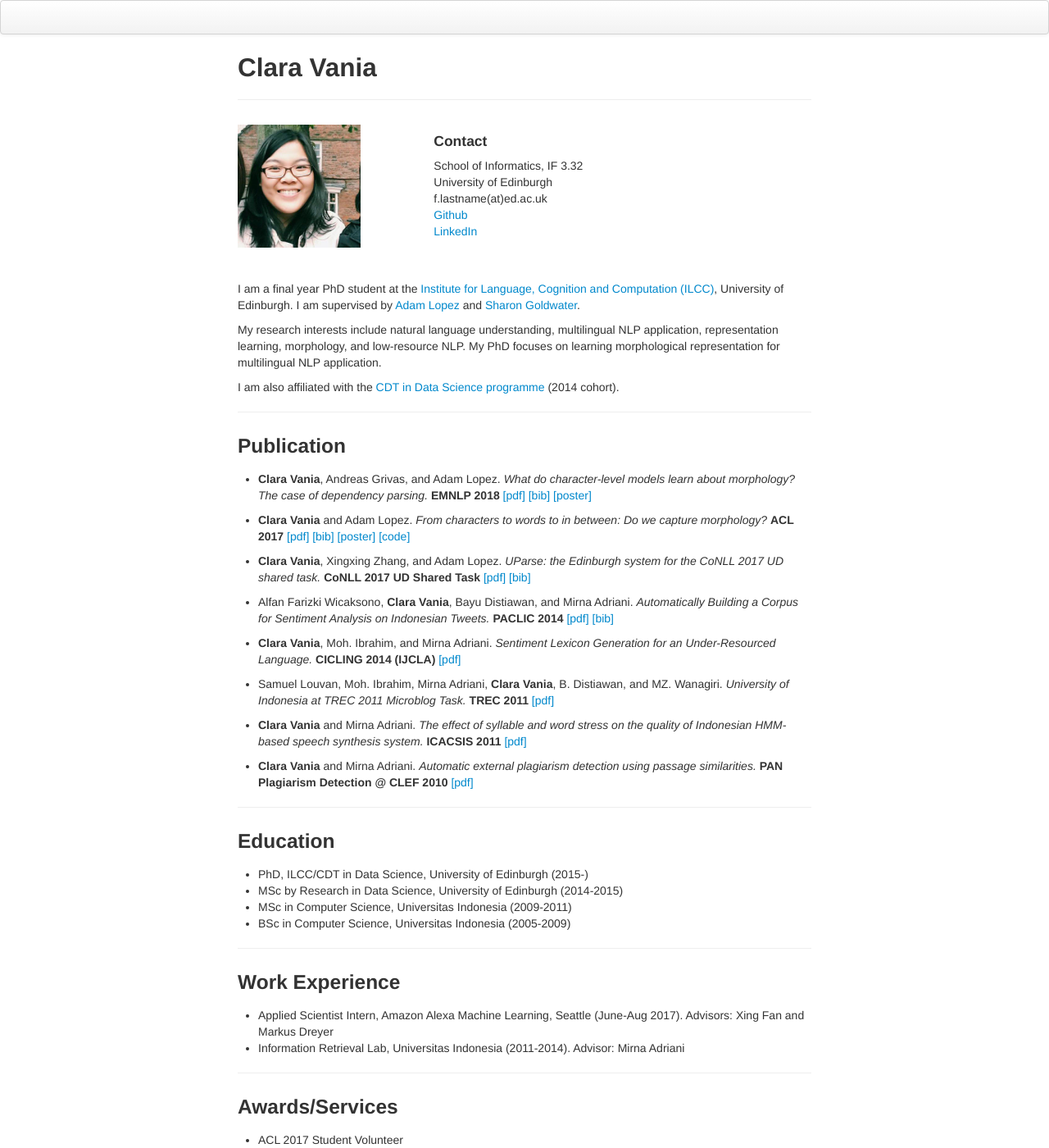
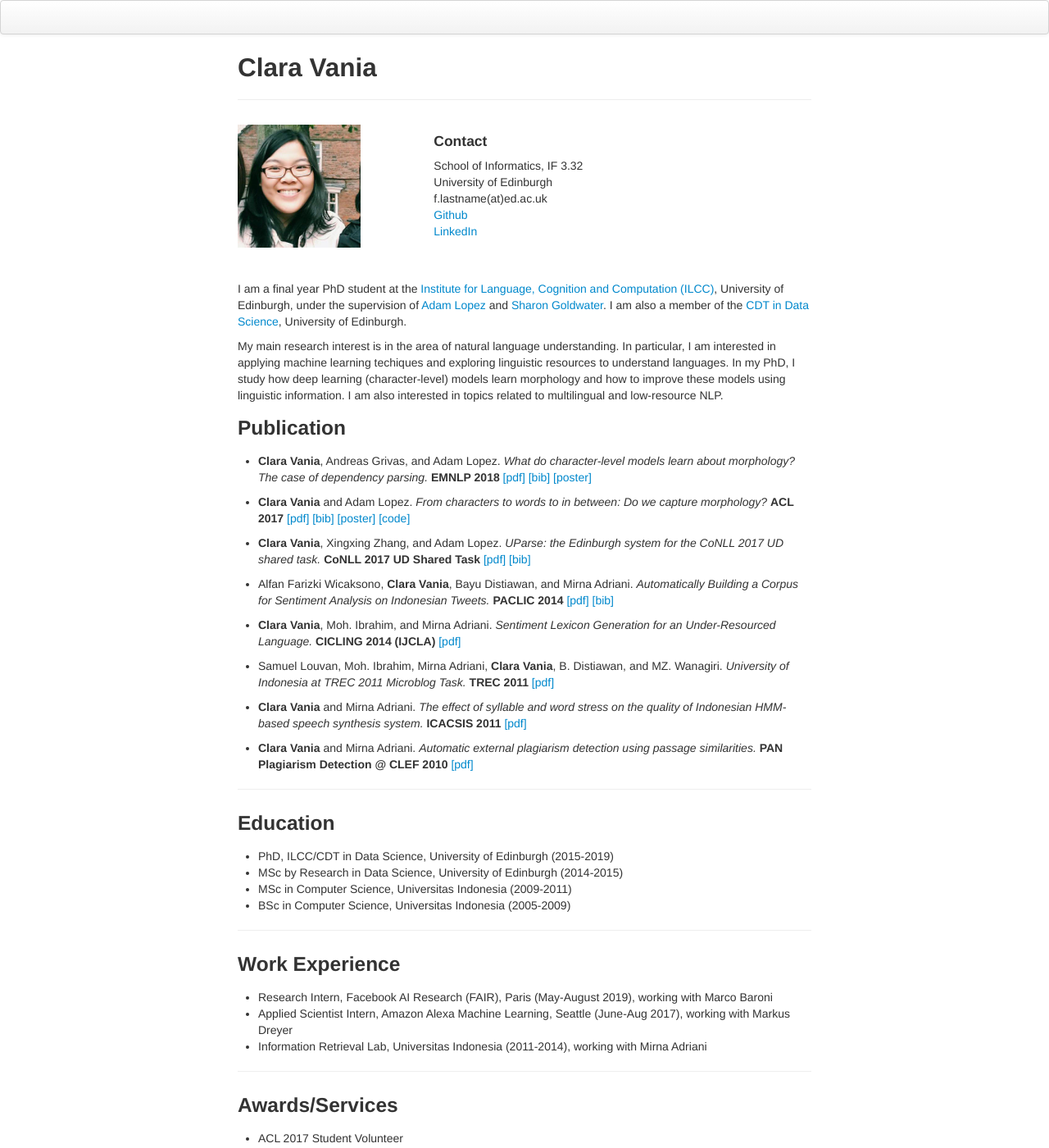
Before and after one commit to claravania/claravania.github.io, a Jekyll site: the page built from index.md, in a window 1280 px wide and 1400 px high. Shown: the whole window at 82% size. Built offline with Jekyll 4.4.1, drawn with Linux system fonts in a browser that asks for light colours.

Commit message:
update bio

```diff
--- a/index.md
+++ b/index.md
@@ -4,13 +4,9 @@ title: Clara Vania
 description: Personal webpage
 ---
 
-I am a final year PhD student at the [Institute for Language, Cognition and Computation (ILCC)](http://web.inf.ed.ac.uk/ilcc), University of Edinburgh.  I am supervised by [Adam Lopez](http://alopez.github.io/) and [Sharon Goldwater](http://homepages.inf.ed.ac.uk/sgwater/).
+I am a final year PhD student at the [Institute for Language, Cognition and Computation (ILCC)](http://web.inf.ed.ac.uk/ilcc), University of Edinburgh, under the supervision of [Adam Lopez](http://alopez.github.io/) and [Sharon Goldwater](http://homepages.inf.ed.ac.uk/sgwater/). I am also a member of the [CDT in Data Science](http://datascience.inf.ed.ac.uk/), University of Edinburgh.
 
-My research interests include natural language understanding, multilingual NLP application, representation learning, morphology, and low-resource NLP. My PhD focuses on learning morphological representation for multilingual NLP application.
-
-I am also affiliated with the [CDT in Data Science programme](http://datascience.inf.ed.ac.uk/) (2014 cohort).
-
----
+My main research interest is in the area of natural language understanding. In particular, I am interested in applying machine learning techiques and exploring linguistic resources to understand languages. In my PhD, I study how deep learning (character-level) models learn morphology and how to improve these models using linguistic information. I am also interested in topics related to multilingual and low-resource NLP.
 
 ### Publication
 
@@ -34,7 +30,7 @@ I am also affiliated with the [CDT in Data Science programme](http://datascience
 
 ### Education
 
-- PhD, ILCC/CDT in Data Science, University of Edinburgh (2015-)
+- PhD, ILCC/CDT in Data Science, University of Edinburgh (2015-2019)
 - MSc by Research in Data Science, University of Edinburgh (2014-2015)
 - MSc in Computer Science, Universitas Indonesia (2009-2011)
 - BSc in Computer Science, Universitas Indonesia (2005-2009)
@@ -42,9 +38,9 @@ I am also affiliated with the [CDT in Data Science programme](http://datascience
 ---
 
 ### Work Experience
-
-- Applied Scientist Intern, Amazon Alexa Machine Learning, Seattle (June-Aug 2017). Advisors: Xing Fan and Markus Dreyer
-- Information Retrieval Lab, Universitas Indonesia (2011-2014). Advisor: Mirna Adriani
+- Research Intern, Facebook AI Research (FAIR), Paris (May-August 2019), working with Marco Baroni
+- Applied Scientist Intern, Amazon Alexa Machine Learning, Seattle (June-Aug 2017), working with Markus Dreyer
+- Information Retrieval Lab, Universitas Indonesia (2011-2014), working with Mirna Adriani
 
 ---
 
```
